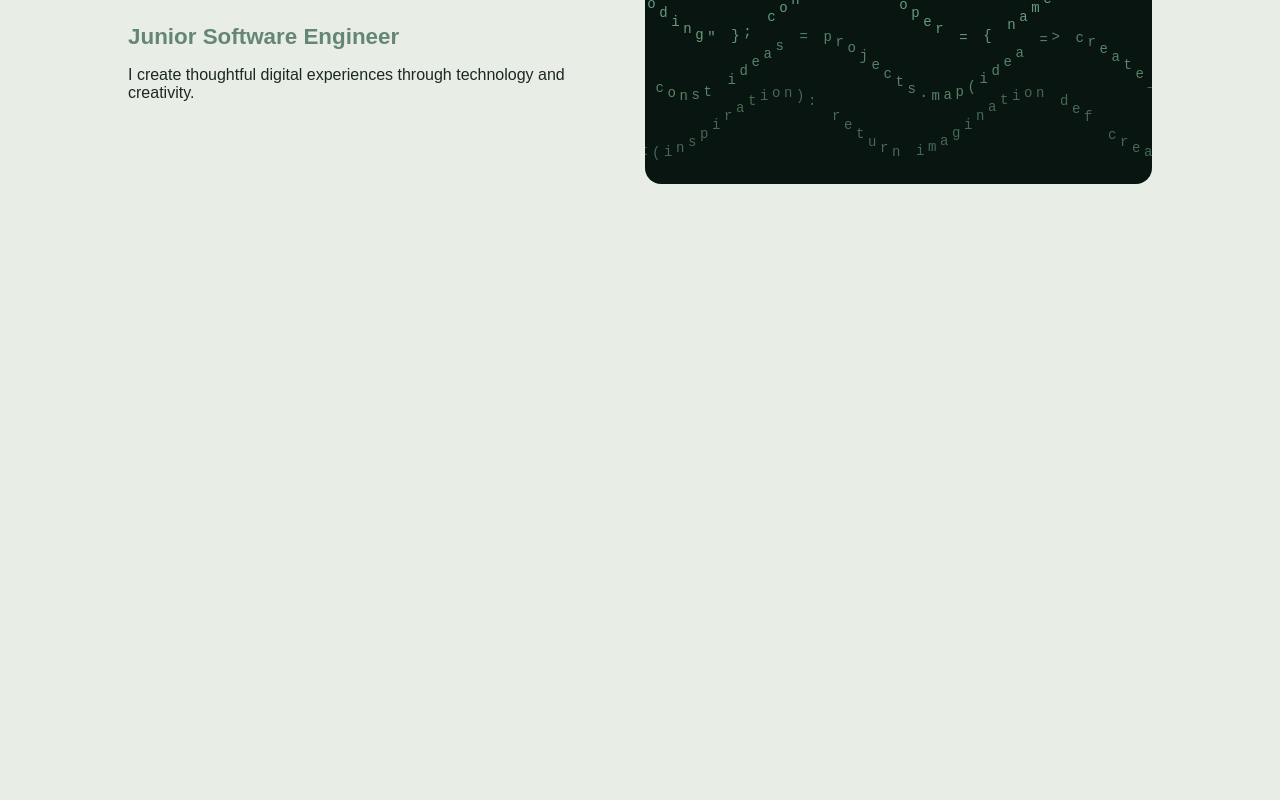
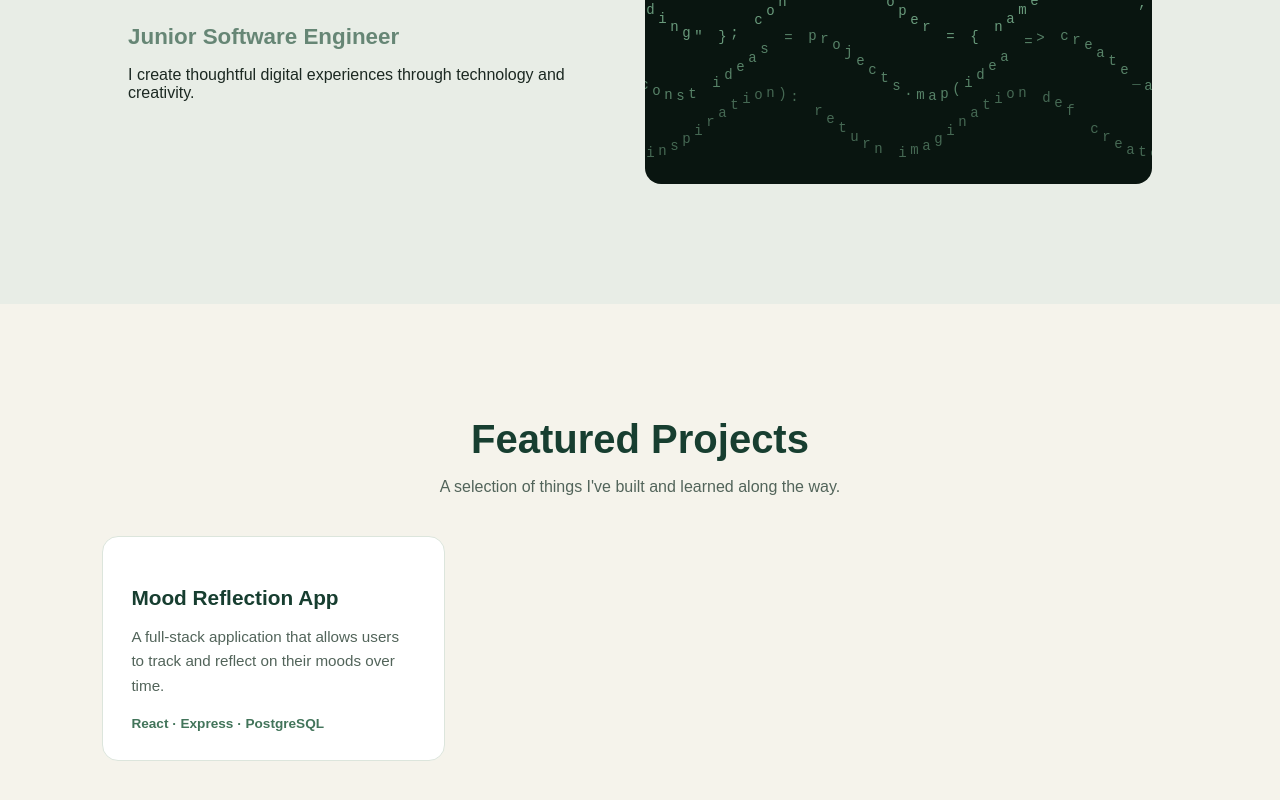
Before and after one commit to J-Ferr/dev-portfolio, a React (Vite) app: page / in a window 1280 px wide. Shown: the part 336-1136 px from the top of the page. Before the commit the page ends 800 px from the top, so only its background shows below. Built offline with nearby package versions, Linux system fonts and the light colour scheme.

Commit message:
feat: add featured projects  section and card styling

```diff
--- a/src/App.jsx
+++ b/src/App.jsx
@@ -1,6 +1,7 @@
 import './App.css';
 import heroImage from './assets/hero.png';
 import CodeWave from './components/CodeWave';
+import Projects from './components/Projects';
 
 function App() {
 
@@ -18,6 +19,7 @@ function App() {
         <CodeWave />
         </div>
       </section>
+      <Projects />
     </>
   )
 }
--- /dev/null
+++ b/src/components/Projects.css
@@ -0,0 +1,66 @@
+.projects {
+    padding: 80px 8%;
+    background-color: #f5f3eb;
+    text-align: center;
+}
+
+.projects h2 {
+    color:  #173e30;
+    font-size: 2.5rem;
+    margin-bottom: 16px;
+}
+
+.projects p {
+    color: #52645a;
+    font-size: 1rem;
+}
+
+.projects-grid {
+  display: grid;
+  grid-template-columns: repeat(3, 1fr);
+  gap: 24px;
+  margin-top: 40px;
+  text-align: left;
+}
+
+.project-card {
+  background-color: #ffffff;
+  border: 1px solid #dce5dc;
+  border-radius: 16px;
+  padding: 28px;
+  transition: transform 0.3s ease, box-shadow 0.3s ease;
+}
+
+.project-card:hover {
+  transform: translateY(-5px);
+  box-shadow: 0 8px 24px rgba(23, 62, 48, 0.1);
+}
+
+.project-card h3 {
+  color: #173e30;
+  font-size: 1.3rem;
+  margin-bottom: 12px;
+}
+
+.project-card p {
+  color: #52645a;
+  font-size: 0.95rem;
+  line-height: 1.6;
+  margin-bottom: 16px;
+}
+
+.project-card span {
+  color: #42745a;
+  font-size: 0.85rem;
+  font-weight: 600;
+}
+
+@media (max-width: 768px) {
+  .projects-grid {
+    grid-template-columns: 1fr;
+  }
+
+  .projects {
+    padding: 60px 6%;
+  }
+}
--- /dev/null
+++ b/src/components/Projects.jsx
@@ -0,0 +1,24 @@
+import './Projects.css';
+
+function Projects() {
+    return (
+        <section className="projects" id="projects">
+            <h2>Featured Projects</h2>
+            <p>
+                A selection of things I've built and learned along the way.
+            </p>
+
+            <div className="projects-grid">
+                <article className="project-card">
+                    <h3>Mood Reflection App</h3>
+                    <p>
+                        A full-stack application that allows users to track and reflect on their moods over time.
+                    </p>
+                    <span>React · Express · PostgreSQL</span>
+                </article>
+            </div>
+        </section>
+    );
+}
+
+export default Projects;
```
